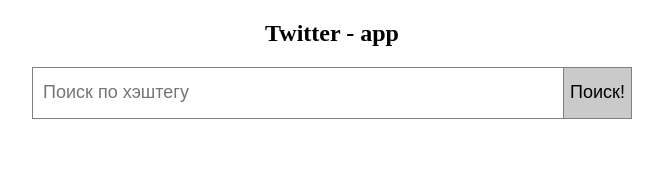
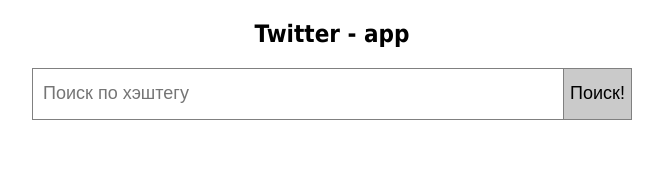
Before and after one commit to altdja/Twitter---app, an Angular app: page / in a window 1280 px wide. Shown: the top 170 px of the page, without its empty margins (308-971 px from the left). Built offline with nearby package versions, Linux system fonts and the light colour scheme.

Commit message:
Some progress #6

```diff
--- a/src/app/app.component.css
+++ b/src/app/app.component.css
@@ -1,6 +1,7 @@
 .main {
    max-width: 600px;
    margin: 0 auto;
+   font-family: Tahoma;
 }
 
 .main h2 {
@@ -66,4 +67,5 @@
    cursor: pointer;
    position: absolute;
    right: 0px;
+   color: red;
 }
```
